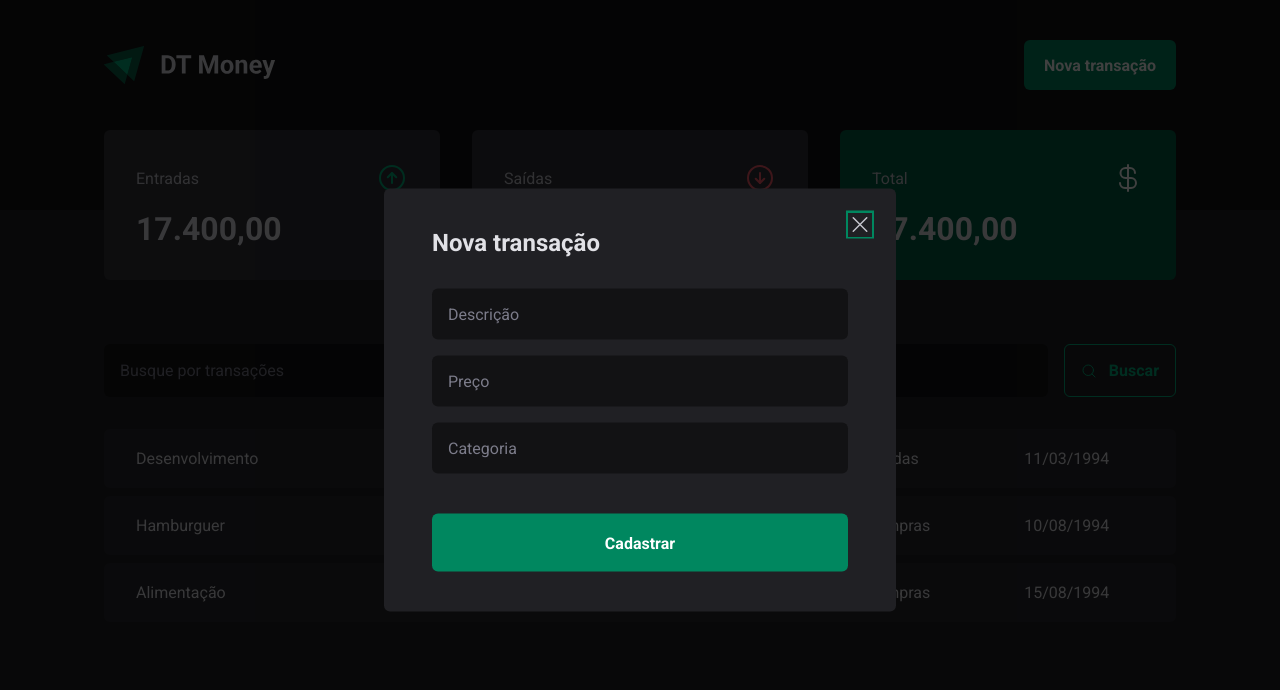
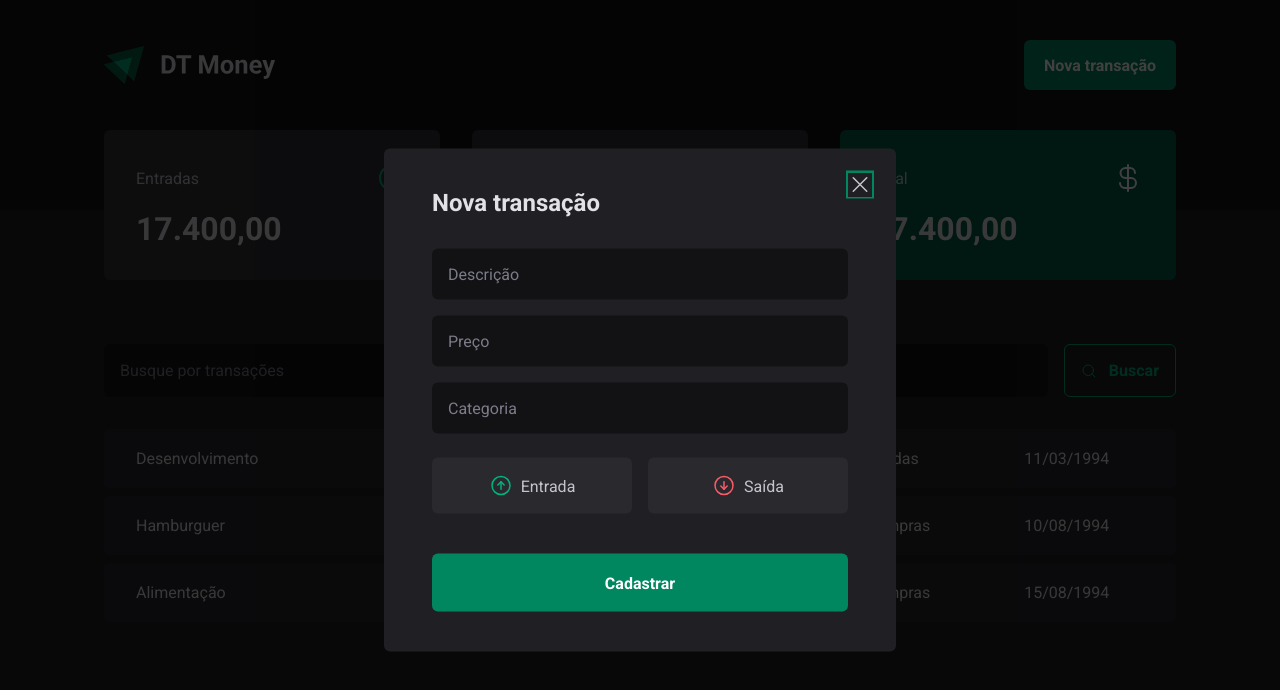
Before and after one commit to Jonatan1103/DT-money, a React (Vite) app: page / in a window 1280 px wide. Both pictures are taken after a click on the button "Nova transação". Shown: the top 690 px of the page. Built offline with nearby package versions, Linux system fonts and the light colour scheme.

Commit message:
radix-radio-button

```diff
--- a/package.json
+++ b/package.json
@@ -10,6 +10,7 @@
   },
   "dependencies": {
     "@radix-ui/react-dialog": "^1.0.0",
+    "@radix-ui/react-radio-group": "^1.0.0",
     "phosphor-react": "^1.4.1",
     "react": "^18.2.0",
     "react-dom": "^18.2.0",
--- a/src/components/NewTransactionModal/index.tsx
+++ b/src/components/NewTransactionModal/index.tsx
@@ -1,6 +1,6 @@
 import * as Dialog from '@radix-ui/react-dialog'
-import { X } from 'phosphor-react'
-import { CloseButton, Content, Overlay } from './styles'
+import { ArrowCircleDown, ArrowCircleUp, X } from 'phosphor-react'
+import { CloseButton, Content, Overlay, TransactionType, TransactionTypeButton } from './styles'
 
 export function NewTransactionModal() {
   return (
@@ -18,6 +18,17 @@
           <input type="number" placeholder='Preço' required />
           <input type="text" placeholder='Categoria' required />
 
+          <TransactionType>
+            <TransactionTypeButton variant='income'>
+              <ArrowCircleUp size={24}/>
+              Entrada
+            </TransactionTypeButton>
+            <TransactionTypeButton variant='outcome'>
+              <ArrowCircleDown size={24}/>
+              Saída
+            </TransactionTypeButton>
+          </TransactionType>
+
           <button type='submit'>
             Cadastrar
           </button>
--- a/src/components/NewTransactionModal/styles.ts
+++ b/src/components/NewTransactionModal/styles.ts
@@ -69,3 +69,40 @@
   color: ${props => props.theme['gray-300']};
 ;
 `
+
+export const TransactionType = styled.div`
+  display: grid;
+  grid-template-columns: repeat(2, 1fr);
+  gap: 1rem;
+  margin-top: 0.5rem;
+`
+
+interface TransactionTypeButtonProps {
+  variant: 'income' | 'outcome'
+}
+
+export const TransactionTypeButton = styled.button<TransactionTypeButtonProps>`
+  background-color: ${props => props.theme['gray-700']};
+  padding: 1rem;
+  display: flex;
+  align-items: center;
+  justify-content: center;
+  gap: 0.5rem;
+  border-radius: 6px;
+  cursor: pointer;
+  border: 0;
+  color: ${props => props.theme['gray-300']};
+
+  &:hover {
+    background-color: ${props => props.theme['gray-600']};
+    transition: background-color 0.2s;
+  }
+
+  svg {
+    color: ${
+      props => props.variant === 'income'
+      ? props.theme['green-300']
+      : props.theme['red-300']
+    };
+  }
+`
```
Also changed, not shown: 1 other file (tests, documents, lock files or other folders).
